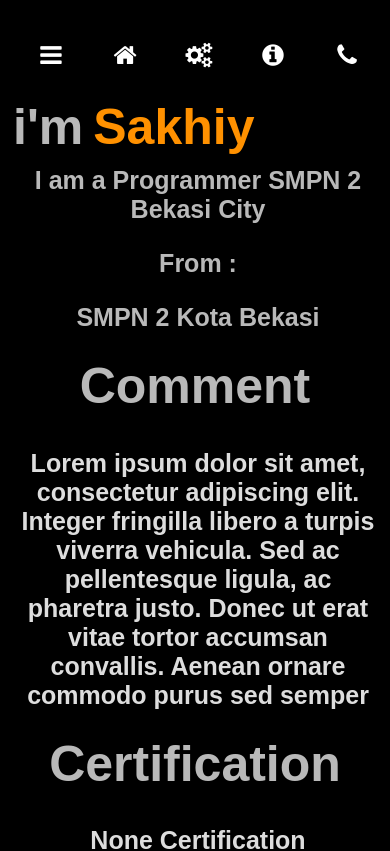
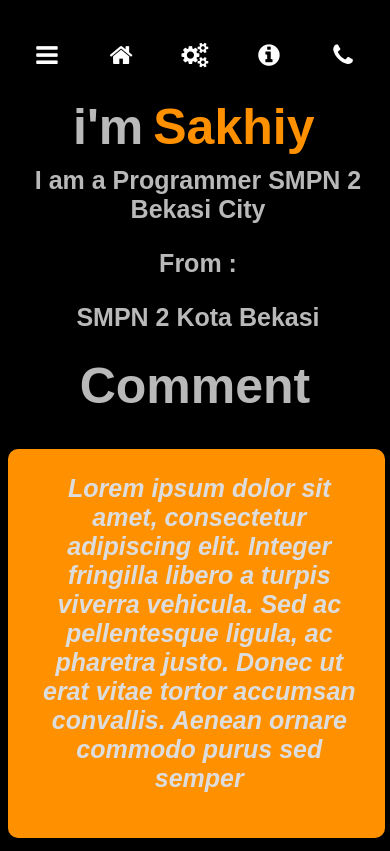
Before and after one commit to justme122/Portfolio, a plain HTML site: page docs/index.html in a window 390 px wide. Shown: the top 851 px of the page. Drawn offline with Linux system fonts and the light colour scheme.

Commit message:
Update Portfolio.css

```diff
--- a/docs/Portfolio.css
+++ b/docs/Portfolio.css
@@ -55,9 +55,43 @@ p {
     font-family: Arial, sans-serif;
 }
 
+.comment {
+    color: #ffffff;
+    width: 40%;
+    background-color: #ff9100;
+    border-radius: 10px;
+    font-style: italic;
+    padding: 20px;
+    margin: 0 auto;
+    transition: 0.5s;
+}
+
+.comment:hover {
+    transform: scale(1.2);
+    background: rgba(255, 255, 255, 0.1);
+}
+
+.certification {
+    color: #ffffff;
+    width: 40%;
+    background-color: #ff9100;
+    border-radius: 10px;
+    margin: 0 auto;
+    transition: 0.5s;
+}
+
+.certification:hover {
+    transform: scale(1.2);
+    background: rgba(255, 255, 255, 0.1);
+}
+
+.center {
+    text-align: center;
+}
+
 .menu {
     background-color: #e49a1000; /* Warna latar belakang menu */
-    text-align: right; /* Menyusun elemen di tengah */
+    text-align: center; /* Menyusun elemen di tengah */
     overflow: hidden; /* Mengatasi masalah elemen keluar dari batas */
 }
 
@@ -69,16 +103,6 @@ p {
     text-decoration: none; /* Menghilangkan garis bawah pada teks */
     font-size: 25px; /* Ukuran font */
     transition: transform 0.5s ease-in-out;
-}
-
-.menu li {
-    display: inline-block; /* Menampilkan menu item secara horizontal */
-    color: rgb(255, 255, 255); /* Warna teks */
-    padding: 25px 25px; /* Jarak antara teks dan tepi tombol */
-    text-decoration: none; /* Menghilangkan garis bawah pada teks */
-    font-size: 25px; /* Ukuran font */
-    text-align: left;
-    padding-right: 50%;
 }
 
 /* Efek saat hover */
@@ -103,10 +127,11 @@ p {
     animation: slideIn 1s forwards;
 }
 
-.slide2 {
+.slides {
     opacity: 0;
     transform: translateX(100%);
     animation: slideIn 1s forwards;
+    padding-left: 40%;
 }
 
 @keyframes slideIn {
@@ -126,10 +151,6 @@ p {
     .fa {
         padding-top: 100px;
     }
-    .slide2 h1 {
-        padding-top: 20%;
-        font-size: 50px;
-    }
     .slide p {
         justify-content: center;
         align-items: center;
@@ -137,7 +158,23 @@ p {
         font-size: 25px;
         padding-left: 6px;
     }
+    .slides {
+        padding-left: 60px;
+        font-size: 50px;
+    }
     .fa:hover {
         transform: scale(1.2)
     }
+    .comment {
+        width: 90%;
+    }
 }
+
+
+/* Ukuran untuk layar besar (Tablet ke atas) */
+@media screen and (min-width: 601px) {
+    .box {
+        width: 300px;
+        font-size: 20px;
+    }
+}
```
